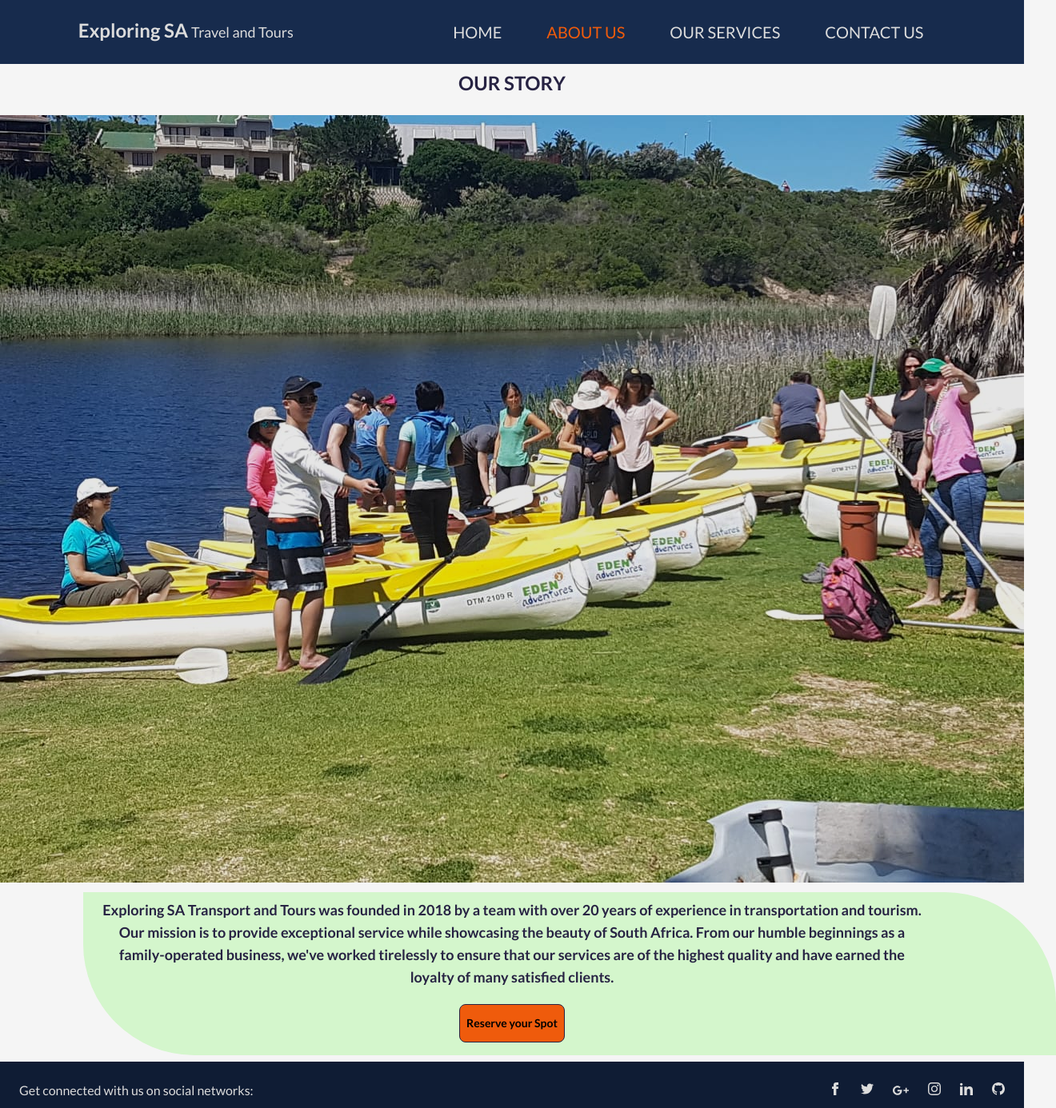
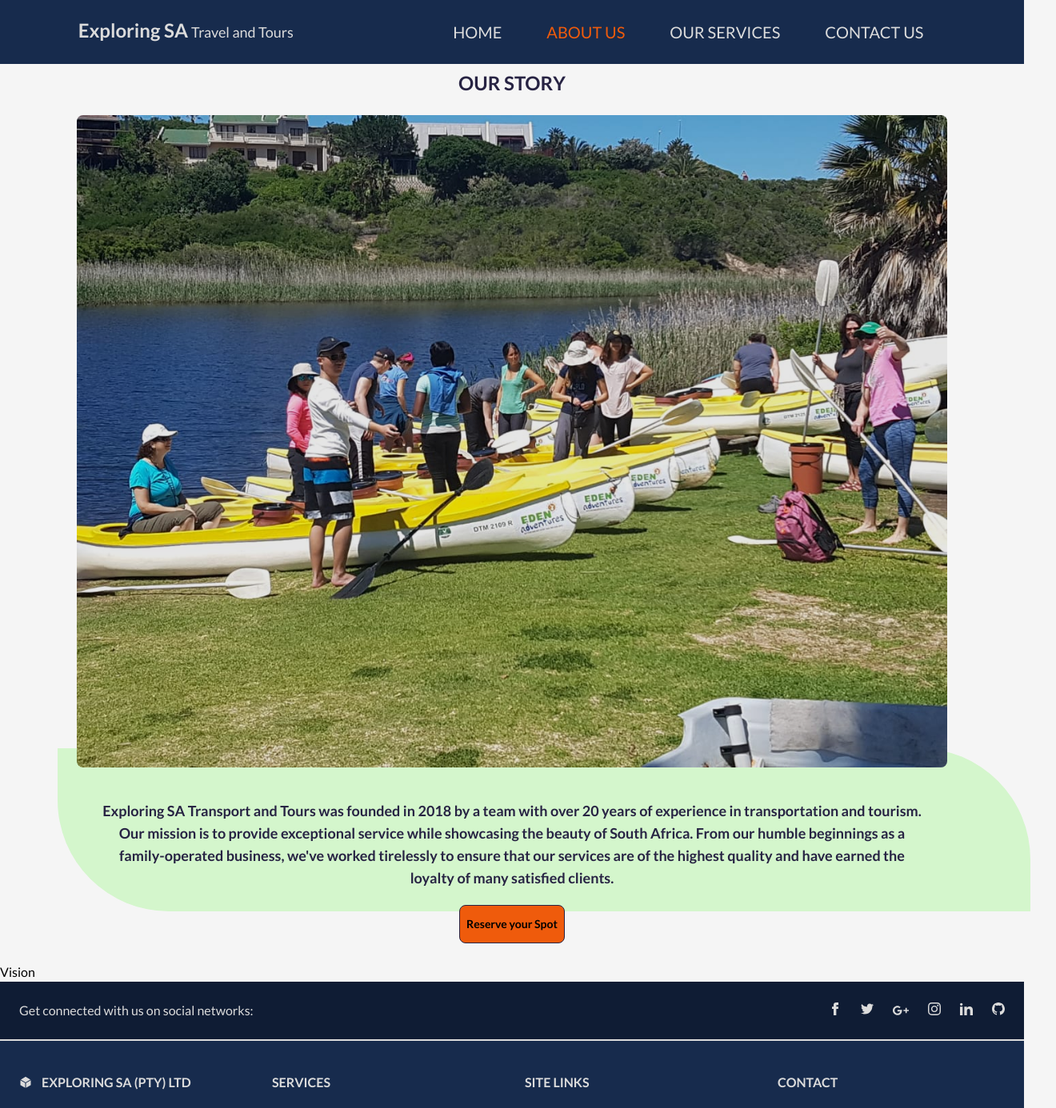
Before and after one commit to Riyaazct/exploringsa, a React (Create React App) app: page /about in a window 1280 px wide. Shown: the top 1386 px of the page at 80% size, 1320 px wide, since content can reach past the window. Built offline with nearby package versions, Linux system fonts and the light colour scheme; what tailwindcss-animated, tw-elements would draw is missing.

Commit message:
complete layout for mobile and sm views and adjust navbar click events

```diff
--- a/src/components/Navbar.js
+++ b/src/components/Navbar.js
@@ -18,10 +18,6 @@ const Navbar = () => {
     } else {
       document.body.style.overflow = "scroll";
     }
-  };
-
-  const handleClick = () => {
-    setActive(!active);
   };
 
   // function to check which page is active
@@ -106,7 +102,7 @@ const Navbar = () => {
               ? "active my-9 text-2xl font-bold text-center md:my-[unset] md:font-normal md:text-lg md:mx-4 md:px-[unset] md:text-[#DCDCDC] xl:text-xl lg:mx-7"
               : "my-9 text-2xl font-bold text-center md:my-[unset] md:font-normal md:text-lg md:mx-4 md:px-[unset] md:text-[#DCDCDC] xl:text-xl lg:mx-7"
           }
-          onClick={handleClick}
+          onClick={handleNav}
         >
           HOME
         </Link>
@@ -117,7 +113,7 @@ const Navbar = () => {
               ? " active my-9 text-2xl font-bold text-center md:my-[unset] md:font-normal md:text-lg md:mx-4 md:px-[unset] md:text-[#DCDCDC] xl:text-xl lg:mx-7"
               : "my-9 text-2xl font-bold text-center md:my-[unset] md:font-normal md:text-lg md:mx-4 md:px-[unset] md:text-[#DCDCDC] xl:text-xl lg:mx-7"
           }
-          onClick={handleClick}
+          onClick={handleNav}
         >
           ABOUT US
         </Link>
@@ -128,7 +124,7 @@ const Navbar = () => {
               ? " active my-9 text-2xl font-bold text-center md:my-[unset] md:font-normal md:text-lg md:mx-4 md:px-[unset] md:text-[#DCDCDC] xl:text-xl lg:mx-7"
               : "my-9 text-2xl font-bold text-center md:my-[unset] md:font-normal md:text-lg md:mx-4 md:px-[unset] md:text-[#DCDCDC] xl:text-xl lg:mx-7"
           }
-          onClick={handleClick}
+          onClick={handleNav}
         >
           OUR SERVICES
         </Link>
@@ -140,7 +136,7 @@ const Navbar = () => {
               ? " active my-9 text-2xl font-bold text-center md:my-[unset] md:font-normal md:text-lg md:mx-4 md:px-[unset] md:text-[#DCDCDC] xl:text-xl lg:mx-7"
               : "my-9 text-2xl font-bold text-center md:my-[unset] md:font-normal md:text-lg md:mx-4 md:px-[unset] md:text-[#DCDCDC] xl:text-xl lg:mx-7"
           }
-          onClick={handleClick}
+          onClick={handleNav}
         >
           CONTACT US
         </Link>
--- a/src/routes/AboutUs.js
+++ b/src/routes/AboutUs.js
@@ -1,6 +1,8 @@
 import React from "react";
+import Vision from "./Vision";
 
 const AboutUs = () => (
+  <>
     <div className="relative pt-16">
       <h1 className="text-center my-6 text-2xl font-semibold text-blueText">
         OUR STORY
@@ -9,33 +11,35 @@ const AboutUs = () => (
         {/* Background div */}
 
         {/* TEXT */}
-      <div className="max-w-[90%] sm:max-w-[80%] text-center relative rounded-lg">
+        <div className="max-w-[90%] sm:max-w-[80%] text-center relative rounded-lg mt-5">
           <p className="my-auto text-lg text-blueText font-semibold">
             Exploring SA Transport and Tours was founded in 2018 by a
-          team with over 20 years of experience in transportation and
-          tourism. Our mission is to provide exceptional service while
-          showcasing the beauty of South Africa. From our humble
-          beginnings as a family-operated business, we've worked
-          tirelessly to ensure that our services are of the highest
-          quality and have earned the loyalty of many satisfied
-          clients.
+            team with over 20 years of experience in transportation
+            and tourism. Our mission is to provide exceptional service
+            while showcasing the beauty of South Africa. From our
+            humble beginnings as a family-operated business, we've
+            worked tirelessly to ensure that our services are of the
+            highest quality and have earned the loyalty of many
+            satisfied clients.
           </p>
           <button className="mt-5 mb-6 h-12 text-sm font-semibold">
             Reserve your Spot
           </button>
-        <div className="bg-lightGreen absolute h-full w-[95vw] -left-6 -top-2 -z-10 aboutBg" />
+          <div className="bg-lightGreen absolute h-full w-[95vw] -left-8 -top-12 -z-10 aboutBg sm:-top-16 sm:-left-14" />
         </div>
         {/* IMAGE AND BUTTON */}
-      <div className="relative ">
+        <div className="relative sm:max-w-[85%]">
           <img
-          className="min-w-screen"
+            className=" mx-auto rounded-lg"
             src="images/our story 2.jpg"
             alt="the company tour guide and owner with some tourists"
           />
-        <div className="absolute bg-[#000000] bg-opacity-[10%] top-0 w-full h-full " />
+          <div className="absolute bg-[#000000] bg-opacity-[10%] top-0 w-full h-full rounded-lg " />
         </div>
       </div>
     </div>
+    <Vision />
+  </>
 );
 
 export default AboutUs;
--- /dev/null
+++ b/src/routes/Vision.js
@@ -0,0 +1,7 @@
+import React from "react";
+
+const Vision = () => {
+  return <div>Vision</div>;
+};
+
+export default Vision;
```
Lines whose indentation alone changed are shown as unchanged.
